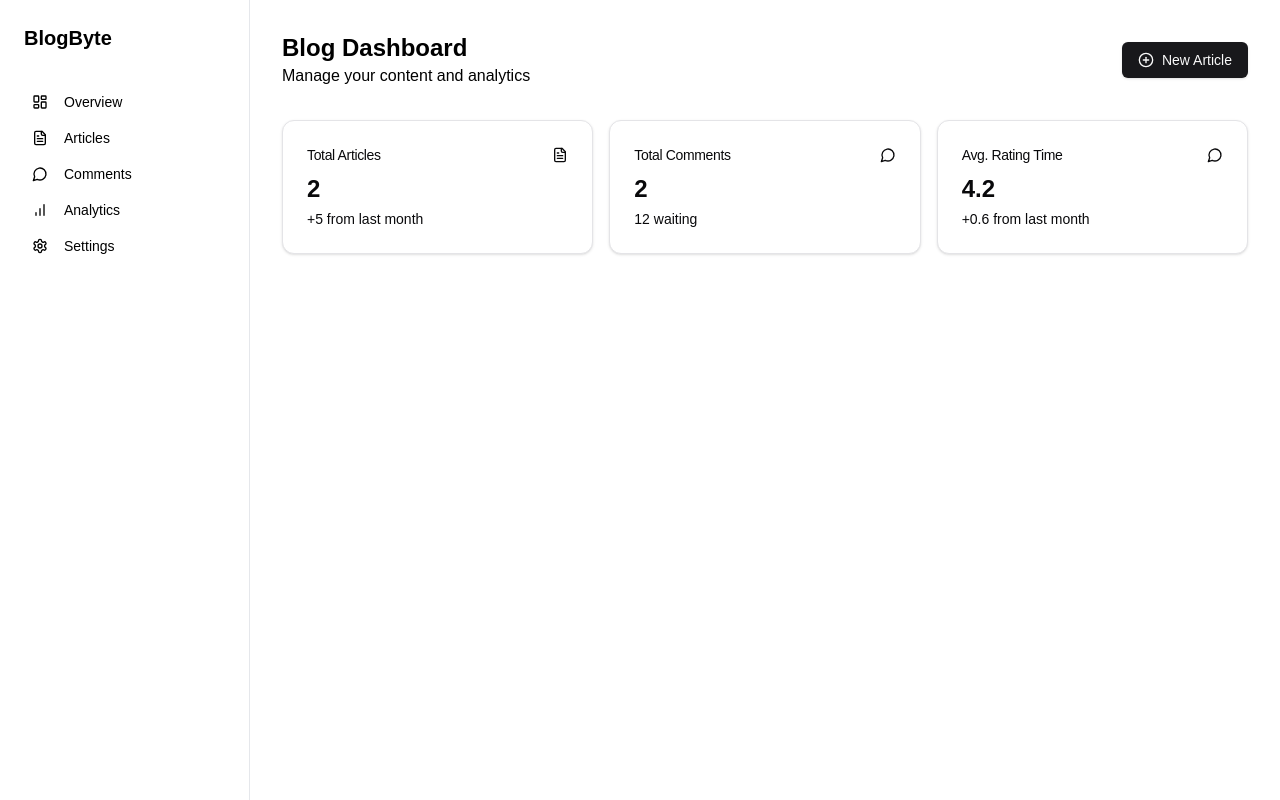
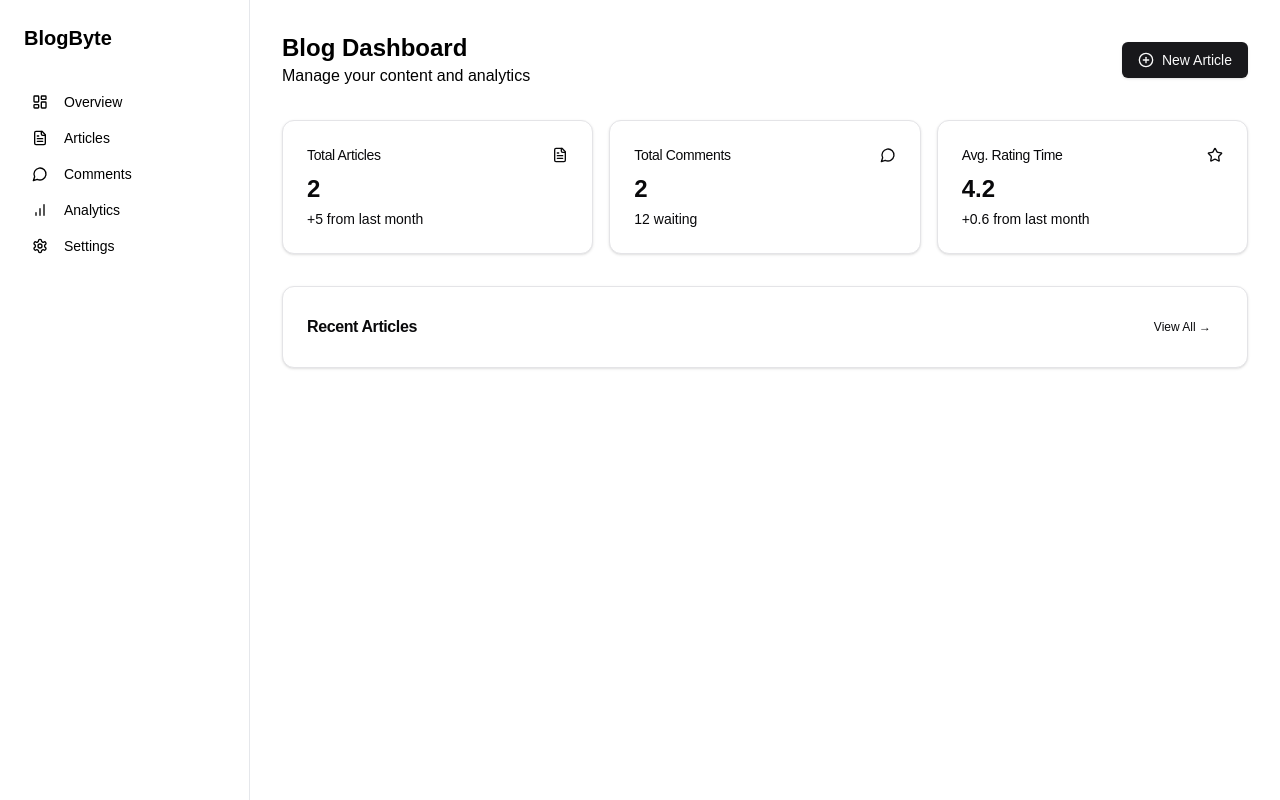
Before and after one commit to HimanshuCodez/BlogByte, a Next.js app: page /dashboard in a window 1280 px wide. Built offline with nearby package versions, Linux system fonts and the light colour scheme.

Commit message:
recent article

```diff
--- /dev/null
+++ b/components/dashboard/RecentArticles.tsx
@@ -0,0 +1,24 @@
+import React from "react";
+import { Card, CardHeader, CardTitle } from "../ui/card";
+import { Button } from "../ui/button";
+
+const RecentArticles = () => {
+  return (
+    <Card className="mb-8 ">
+      <CardHeader>
+        <div className="flex items-center justify-between">
+          <CardTitle>Recent Articles</CardTitle>
+          <Button
+            className="text-muted-foreground"
+            size={"sm"}
+            variant={"ghost"}
+          >
+            View All →
+          </Button>
+        </div>
+      </CardHeader>
+    </Card>
+  );
+};
+
+export default RecentArticles;
--- a/components/dashboard/blog-dashboard.tsx
+++ b/components/dashboard/blog-dashboard.tsx
@@ -1,8 +1,9 @@
 import Link from "next/link";
 import React from "react";
 import { Button } from "../ui/button";
-import { FileText, MessageCircle, PlusCircle } from "lucide-react";
+import { FileText, MessageCircle, PlusCircle, Star } from "lucide-react";
 import { Card, CardContent, CardHeader, CardTitle } from "../ui/card";
+import RecentArticles from "./RecentArticles";
 
 const BlogDashboard = () => {
   return (
@@ -50,7 +51,7 @@ const BlogDashboard = () => {
             <CardTitle className="font-medium text-sm">
               Avg. Rating Time
             </CardTitle>
-            <MessageCircle className="w-4 h-4 " />
+            <Star className="w-4 h-4 " />
           </CardHeader>
           <CardContent>
             <div className=" text-2xl font-bold ">4.2</div>
@@ -58,6 +59,7 @@ const BlogDashboard = () => {
           </CardContent>
         </Card>
       </div>
+      <RecentArticles/>
     </main>
   );
 };
```
